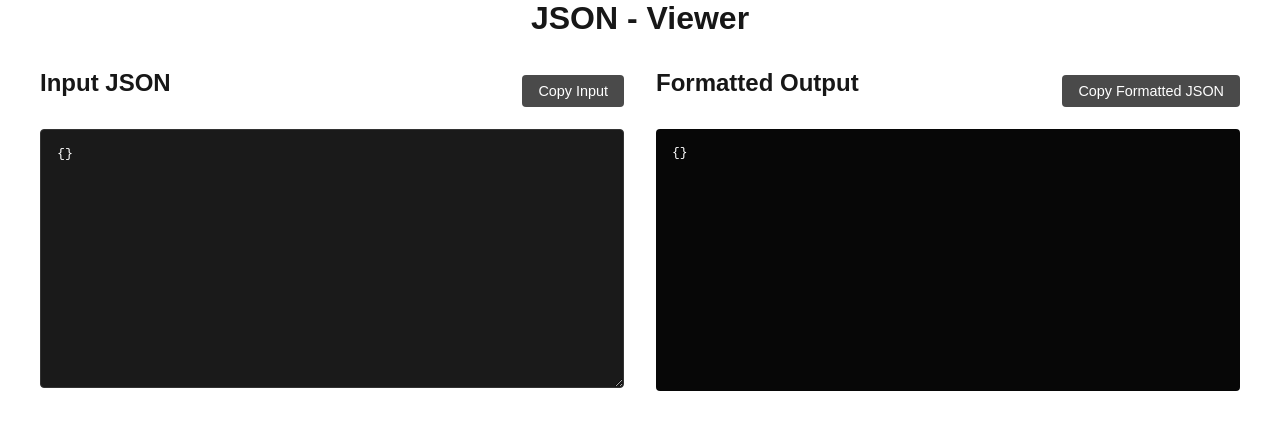
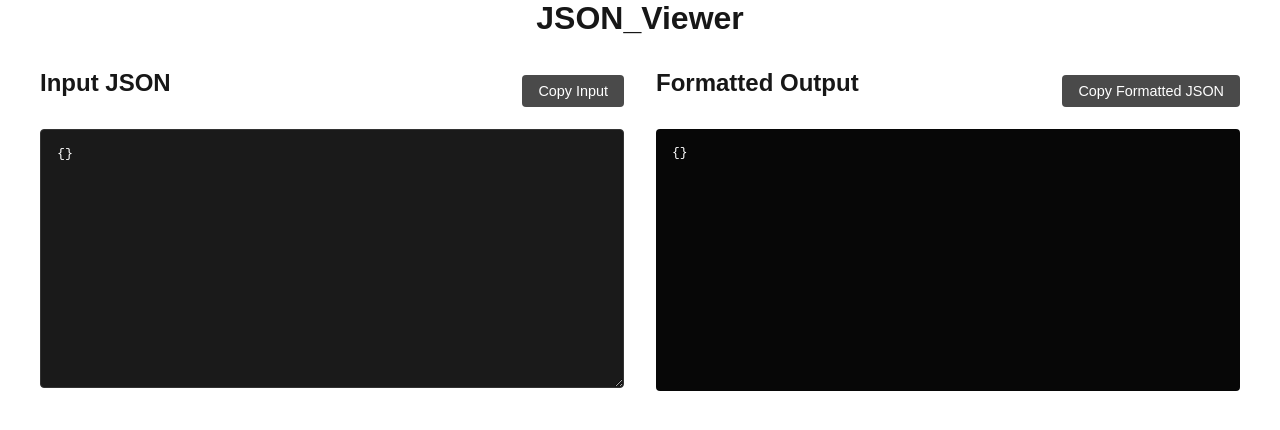
Before and after one commit to Sathish1072/React_App, a Next.js app: page /jsonviewer in a window 1280 px wide. Shown: the top 430 px of the page. Built offline with nearby package versions, Linux system fonts and the light colour scheme.

Commit message:
Update page.js

```diff
--- a/app/jsonviewer/page.js
+++ b/app/jsonviewer/page.js
@@ -90,7 +90,7 @@ function JsonViewer({ data }) {
 
     return (
       <div className="app-container">
-        <h1>JSON - Viewer</h1>
+        <h1>JSON_Viewer</h1>
         <div className="editor-container">
           <div className="input-section">
             <div className="section-header">
```
